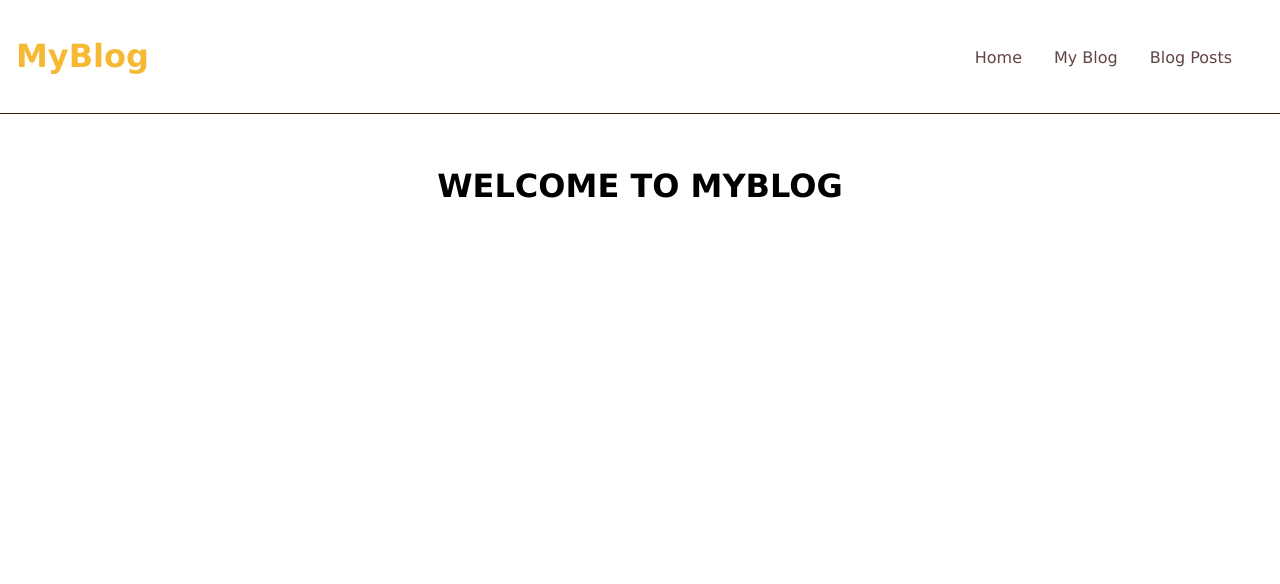
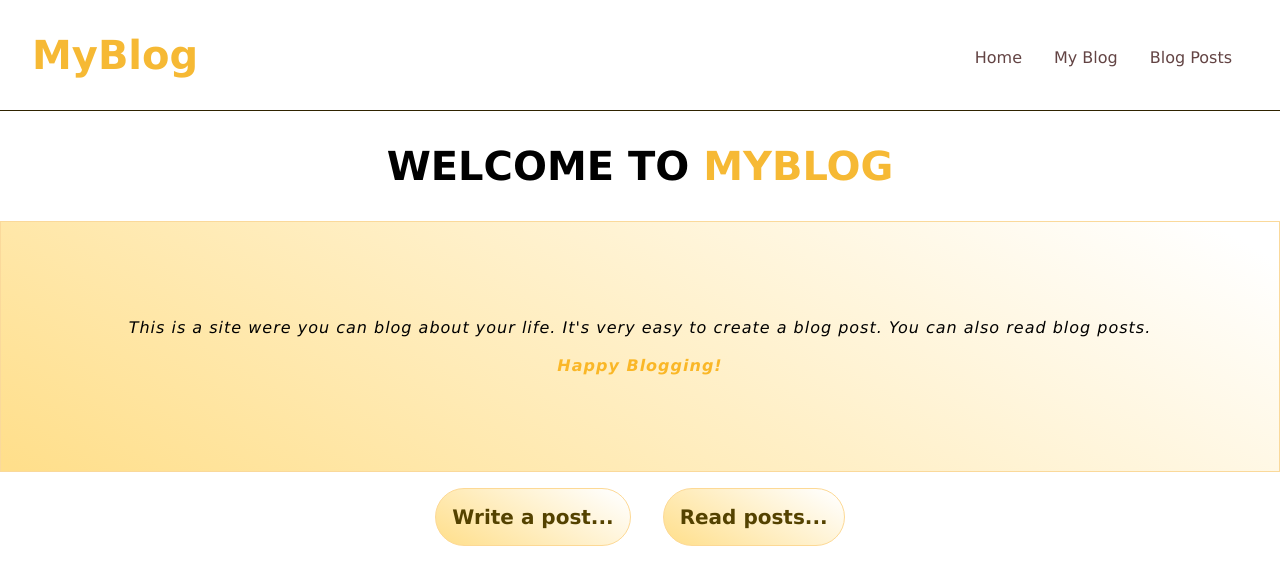
Before and after one commit to hannahansson/my-blog, a React (Create React App) app: page / in a window 1280 px wide. Shown: the top 584 px of the page. Built offline with nearby package versions, Linux system fonts and the light colour scheme.

Commit message:
home page styling
adding router links on home page

```diff
--- a/src/App.js
+++ b/src/App.js
@@ -1,6 +1,6 @@
 import "./App.css";
 import { BrowserRouter as Router, Switch, Route } from "react-router-dom";
-import { Home, BlogPosts, MyBlog, Navbar } from "./components";
+import { Home, BlogPosts, MyBlog, Navbar, BlogList } from "./components";
 
 export default function App() {
   return (
--- a/src/components/blog/BlogContent.jsx
+++ b/src/components/blog/BlogContent.jsx
@@ -4,6 +4,7 @@ import { BlogPosts } from "./BlogPosts";
 
 export const BlogContent = ({post, handleDelete}) =>{
         return (
+          <>
             <div className="flex">
             <div className="container-blog">
                 <div className="blog-post">
@@ -16,5 +17,6 @@ export const BlogContent = ({post, handleDelete}) =>{
                 </div>
 </div>
 </div>
+</>
         )
 }
--- a/src/components/blog/BlogList.jsx
+++ b/src/components/blog/BlogList.jsx
@@ -1,7 +1,6 @@
 import React from "react";
 import { BlogContent } from "./BlogContent";
 import { BlogPosts } from "./BlogPosts";
-
 
 export const BlogList = ({posts, handleDelete}) =>{
 return posts.map((post) => {
--- a/src/components/blog/BlogPosts.jsx
+++ b/src/components/blog/BlogPosts.jsx
@@ -1,15 +1,13 @@
-import { toBeInTheDocument } from "@testing-library/jest-dom/dist/matchers";
 import React from "react";
-import { useState } from "react";
 import { BlogContent } from "./BlogContent";
-import { BlogList } from "./BlogList";
 import { MyBlog} from "./MyBlog";
 
 export const BlogPosts = () => {
 
     return (
-        <div>
-       <MyBlog />
-        </div>
+
+       <div>
+        blog posts...
+      </div>
     )
   }
--- a/src/components/blog/MyBlog.css
+++ b/src/components/blog/MyBlog.css
@@ -3,6 +3,7 @@
 }
 .container{
     margin-bottom: 3rem;
+    padding: 2rem;
 }
 .create-post{
     max-width: 400px;
--- a/src/components/blog/blog.css
+++ b/src/components/blog/blog.css
@@ -34,13 +34,13 @@
     display: flex;
     justify-content: left;
     padding: 1rem;
-    font-size: 20px;
+    font-size: 17px;
     white-space:pre-line;
     letter-spacing: 0.6px;
     text-align: start;
 }
 .blog-post .author{
-    font-size: 18px;
+    font-size: 13px;
     display: flex;
     justify-content: end;
     margin: 0.7rem ;
@@ -58,6 +58,6 @@
     outline: none;
     border: 1px solid rgb(254, 235, 196) ;
     color: white;
-    background-color: orange;
+    background-color: #fac85d;;
     cursor: pointer;
 }
--- a/src/components/home/Home.jsx
+++ b/src/components/home/Home.jsx
@@ -1,10 +1,18 @@
 import React from "react";
+import { Link } from "react-router-dom";
 import './home.css';
 
 export const Home = () => {
     return(
-        <div className="container-home">
-          <h1>WELCOME TO MYBLOG</h1>
-        </div>
+        <>
+          <h1>WELCOME TO <span>MYBLOG</span></h1>
+          <div className="info"><p>This is a site were you can blog about your life.  It's very easy to create a blog post. You can also read blog posts. <br></br><br></br><span>Happy Blogging!</span> </p></div>
+          <div className="container-overview">
+
+          <Link to="/blog/MyBlog"><div className="my-blog">Write a post...</div> </Link>
+
+          <Link to="/blog/BlogPosts"> <div className="posts">Read posts...</div></Link>
+          </div>
+        </>
     )
 }
--- a/src/components/home/home.css
+++ b/src/components/home/home.css
@@ -1,6 +1,80 @@
-.container-home{
+
+h1{
+    text-align: center;
+    margin: 1rem;
+    padding: 1rem;
+    font-size: 40px;
+}
+h1 span{
+    color: #f6b934;
+}
+span{
+    color: #fab727;
+    font-weight: 600;
+}
+.info{
     display: flex;
     justify-content: center;
-    margin: 1rem;
+    align-items: center;
+    text-align: center;
+    font-size: 16px;
+    padding: 5rem;
+    font-style: italic;
+    border: 1px solid rgb(250, 217, 155);
+    /*background-color: #ffe6af; #fac85d;*/
+    background: rgb(255,219,125);
+    background: linear-gradient(30deg, rgba(255,219,125,0.8911939775910365) 1%, rgba(255,255,255,1) 96%);
+    letter-spacing: 1px;
+}
+br{
+    line-height: 3rem;
+}
+.container-overview{
+    display: flex;
+    justify-content: center;
+    align-items: center;
+    text-align: center;
+}
+.my-blog{
+    display: flex;
+    flex-wrap: wrap;
+    flex-direction: column;
+    justify-content: center;
+    align-items: center;
+    border: 1px solid rgb(253, 217, 149);
     padding: 1rem;
+    margin:  1rem;
+   /* width: 160px;
+    height: 250px;*/
+    font-weight: 700;
+    font-size: 20px;
+    border-radius: 2rem;
+    background: rgb(255,219,125);
+    background: linear-gradient(30deg, rgba(255,219,125,0.8911939775910365) 1%, rgba(255,255,255,1) 96%);
 }
+
+.posts{
+    display: flex;
+    flex-wrap: wrap;
+    flex-direction: column;
+    justify-content: center;
+    align-items: center;
+    border: 1px solid rgb(253, 217, 149);
+    padding:  1rem;
+    margin:  1rem;
+   /* width: 160px;
+    height: 250px;*/
+    font-weight: 700;
+    font-size: 20px;
+    border-radius: 2rem;
+    background: rgb(255,219,125);
+    background: linear-gradient(30deg, rgba(255,219,125,0.8911939775910365) 1%, rgba(255,255,255,1) 96%);
+
+}
+.my-blog:hover, .posts:hover{
+    opacity: .7;
+    color: orange;
+}
+div a{
+    text-decoration: none !important;
+}
--- a/src/components/index.js
+++ b/src/components/index.js
@@ -5,4 +5,4 @@ import { Navbar } from "./Navbar.jsx";
 import { BlogContent } from "./blog/BlogContent.jsx";
 import { BlogList } from "./blog/BlogList.jsx";
 
-export { Home, BlogPosts, MyBlog, Navbar, BlogContent, BlogList };
+export { Home, BlogPosts, MyBlog, Navbar, BlogList, BlogContent };
--- a/src/components/navbar.css
+++ b/src/components/navbar.css
@@ -6,8 +6,8 @@ header{
 a{
     color: #544200;
 }
-a:hover{
-    background-color: #f6b934;
+li a:hover{
+    background-color: #f6b93486;
     font-weight: 30px;
     color: rgb(54, 43, 0);
 }
```
